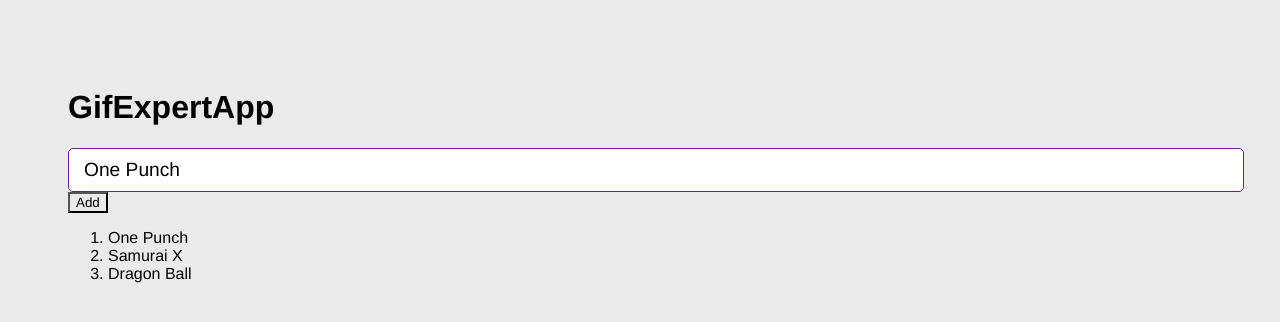
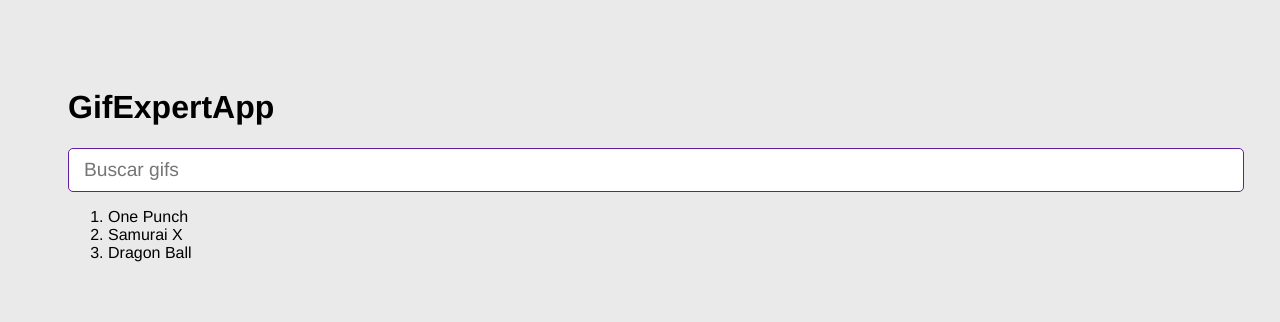
Before and after one commit to Jandronit/-GifsApp-React, a React (Vite) app: page / in a window 1280 px wide. Shown: the top 322 px of the page. Built offline with nearby package versions, Linux system fonts and the light colour scheme.

Commit message:
(lesson 77 course react) Communication between components

```diff
--- a/src/GifExpertApp.jsx
+++ b/src/GifExpertApp.jsx
@@ -5,9 +5,9 @@ export const GifExpertApp = () => {
 
     const [ categories, setCategories ] = useState([ 'One Punch', 'Samurai X', 'Dragon Ball' ]);
 
-    const onAddCategories = () => {
+    const onAddCategories = (e) => {
         // categories.push('Valorant');
-        setCategories([...categories, 'Valorant']);
+        setCategories([...categories, e]);
         // setCategories(cat => [...cat, 'Valorant']);
     }
 
@@ -17,10 +17,9 @@ export const GifExpertApp = () => {
             <h1>GifExpertApp</h1>
 
             {/* Input */}
-            <AddCategory/>
+            <AddCategory setCategories={ setCategories }/>
 
             {/* Listado de Gif */}
-            <button onClick={ onAddCategories }>Add</button>
             <ol>
                 {
                     categories.map(category => {
--- a/src/components/AddCategory.jsx
+++ b/src/components/AddCategory.jsx
@@ -1,9 +1,9 @@
 import {useState} from 'react';
 
 
-export const AddCategory = () => {
+export const AddCategory = ({ setCategories }) => {
 
-    const [inputValue, setInputValue] = useState('One Punch');
+    const [inputValue, setInputValue] = useState('');
 
     const onInputChange = (e) => {
         setInputValue(e.target.value);
@@ -11,7 +11,10 @@ export const AddCategory = () => {
 
     const onSubmit = (e) => {
         e.preventDefault();
-        console.log(inputValue);
+        if (inputValue.trim().length <= 1) return;
+
+        setCategories(categories => [...categories, inputValue]);
+        setInputValue('');
     }
 
     return (
@@ -19,7 +22,7 @@ export const AddCategory = () => {
         <input type="text"
                placeholder="Buscar gifs"
                value={ inputValue }
-               onChange={onInputChange}
+               onChange={ onInputChange }
         />
         </form>
     )
```
